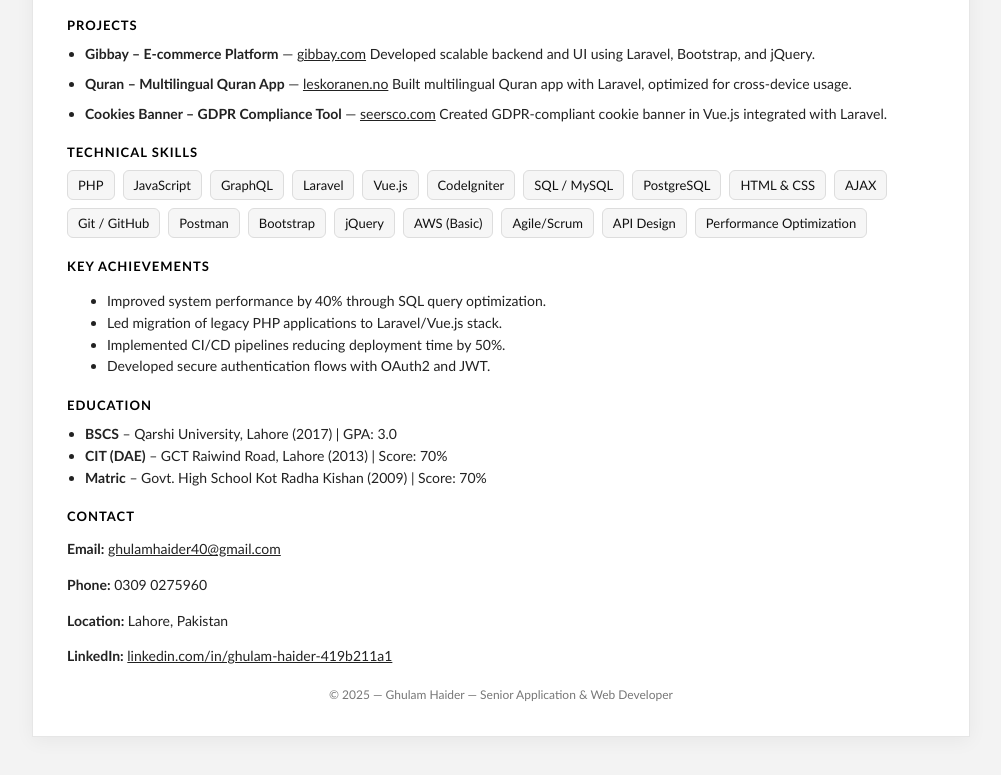
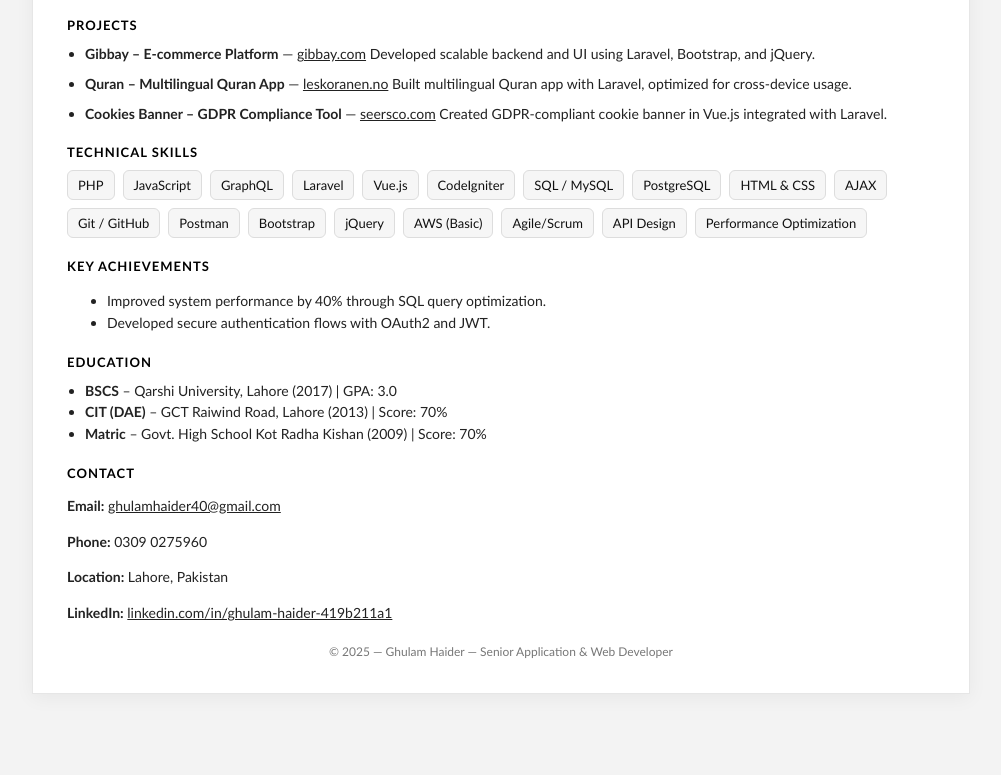
Before and after one commit to ghulam-haider-tech/ghulam-haider, a plain HTML site: page index.html in a window 1280 px wide. Shown: the part 840-1615 px from the top of the page, without its empty margins (139-1140 px from the left). After the commit the page ends 1574 px from the top, so only its background shows below. Drawn offline with Linux system fonts and the light colour scheme.

Commit message:
Update index.html

```diff
--- a/index.html
+++ b/index.html
@@ -206,8 +206,6 @@
         <h2 class="section-title">Key Achievements</h2>
         <ul>
           <li>Improved system performance by 40% through SQL query optimization.</li>
-          <li>Led migration of legacy PHP applications to Laravel/Vue.js stack.</li>
-          <li>Implemented CI/CD pipelines reducing deployment time by 50%.</li>
           <li>Developed secure authentication flows with OAuth2 and JWT.</li>
         </ul>
       </section>
```
